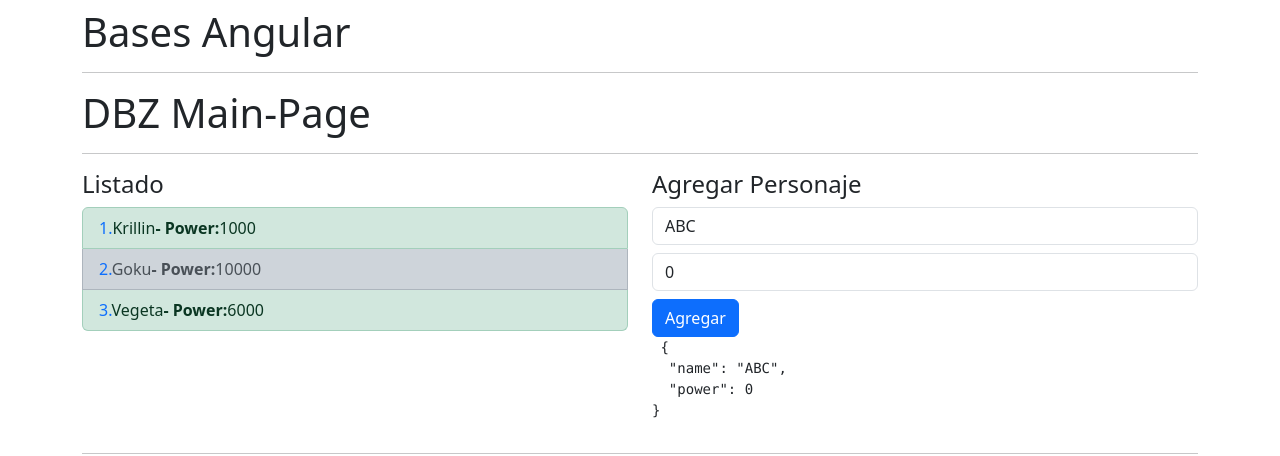
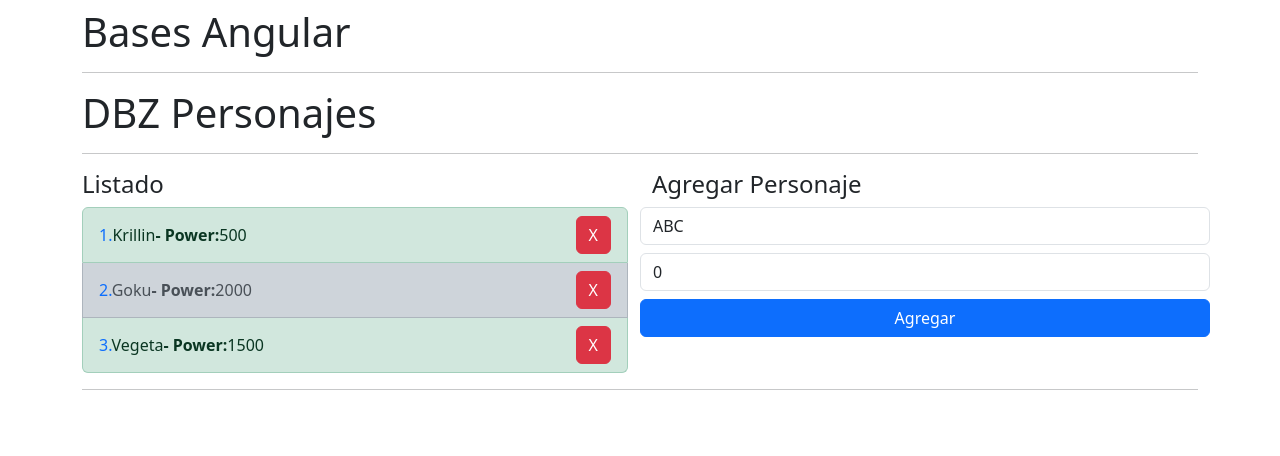
Before and after one commit to mguzman69/angular-bases, an Angular app: page / in a window 1280 px wide. Shown: the top 456 px of the page. Built offline with nearby package versions, Linux system fonts and the light colour scheme.

Commit message:
Borrando elementos sin usar EventEmitter, solo con el boton llamando ListComponent.DeleteCharacter

```diff
--- a/src/app/dbz/components/addcharacter/addcharacter.component.html
+++ b/src/app/dbz/components/addcharacter/addcharacter.component.html
@@ -1,6 +1,6 @@
 <div class="col">
   <h4> Agregar Personaje</h4>
-  <form>
+  <form class="row" (ngSubmit)="emitCharacter()">
     <input
       type="text"
       [(ngModel)]="character.name"
@@ -12,9 +12,8 @@
       name="power"
       [value]="character.power"
       class="form-control mb-2" placeholder="Poder">
-    <button type="submit" class="btn btn-primary" (click)="emitCharacter()">
+    <button type="submit" class="btn btn-primary">
       Agregar
     </button>
-    <pre> {{ character | json }}</pre>
   </form>
 </div>
--- a/src/app/dbz/components/addcharacter/addcharacter.component.ts
+++ b/src/app/dbz/components/addcharacter/addcharacter.component.ts
@@ -1,4 +1,4 @@
-import { ChangeDetectionStrategy, Component } from '@angular/core';
+import { ChangeDetectionStrategy, Component, EventEmitter, Output } from '@angular/core';
 import { Character } from '../../interfaces/character.interface';
 import { FormsModule } from '@angular/forms';
 import { CommonModule } from '@angular/common';
@@ -10,13 +10,28 @@ import { CommonModule } from '@angular/common';
   styleUrl: './addcharacter.component.css',
   changeDetection: ChangeDetectionStrategy.OnPush,
 })
+
 export class AddCharacterComponent {
+  @Output()
+  public onNewCharacter: EventEmitter<Character> = new EventEmitter();
+
   public character: Character = {
     name  : 'ABC',
     power : 0
   }
 
   emitCharacter():void {
-    console.log(this.character)
+    console.log('In emitCharacter',this.character);
+    if (this.character.name.length === 0) return;
+    if (this.character.power < 0) return;
+
+    this.onNewCharacter.emit(this.character);
+
+    //Usar esta sintaxis que crea un nuevo objecto para this.character
+    this.character = { name: '', power:0};
+
+    //No usar esto, ya que solo cambia los nombre y poder del objeto actual
+    //this.character.name = '';
+    //this.character.power = 0;
   }
 }
--- a/src/app/dbz/components/list/list.component.html
+++ b/src/app/dbz/components/list/list.component.html
@@ -6,14 +6,17 @@
        let isLast = last;
        let isEven = even;
        let isOdd = odd;"
-    class="list-group-item"
+    class="list-group-item d-flex justify-content-between align-items-center"
     [ngClass]="{
       'list-group-item-success':isEven,
       'list-group-item-dark':isOdd
     }">
-    <span class="text-primary">{{ i+1 }}.</span>
-    <span>{{ character.name }}</span>
-    <strong>- Power:</strong>
-    <span>{{ character.power }}</span>
+    <div>
+      <span class="text-primary">{{ i+1 }}.</span>
+      <span>{{ character.name }}</span>
+      <strong>- Power:</strong>
+      <span>{{ character.power }}</span>
+    </div>
+    <button class="btn btn-danger" (click)="DeleteCharacter(i)">X</button>
   </li>
 </ul>
--- a/src/app/dbz/components/list/list.component.ts
+++ b/src/app/dbz/components/list/list.component.ts
@@ -1,4 +1,4 @@
-import { ChangeDetectionStrategy, Component, Input, input } from '@angular/core';
+import { ChangeDetectionStrategy, Component, Input, Output, EventEmitter } from '@angular/core';
 import { CommonModule, NgClass, NgFor, NgIf } from '@angular/common';
 import { Character } from '../../interfaces/character.interface';
 
@@ -11,9 +11,12 @@ import { Character } from '../../interfaces/character.interface';
 
 export class ListComponent {
   @Input()
-  public characterList: Character [] = [{
-      name: 'Trunks',
-      power: 10
-    }
-  ]
+  public characterList: Character [] = [ ]
+
+
+  public DeleteCharacter(index:number): void {
+    // Todo Emitir el ID del personaje
+    console.log('onDeleteCharacter',index)
+    this.characterList.splice(index,1);
+  }
 }
--- a/src/app/dbz/pages/main-page.component.ts
+++ b/src/app/dbz/pages/main-page.component.ts
@@ -13,14 +13,27 @@ import { NgModel } from '@angular/forms';
 export class MainPageComponent  {
   public characters: Character[] = [{
       name: 'Krillin',
-      power: 1000
+      power: 500
     },{
       name:'Goku',
-      power: 10000
+      power: 2000
     },{
       name: 'Vegeta',
-      power: 6000
+      power: 1500
     }
   ];
 
+  onNewCharacter( character:Character ):void {
+    //console.log('MainPage');
+    //console.log(character);
+    if (this.characters.find(personaje => personaje.name === character.name)) return;
+
+    this.characters.push( character );
+  }
+
+  onDeleteCharacter( index: number):void {
+    console.log('onDeleteCharacter( index: number):void');
+    this.characters.splice(index,1);
+  }
+
 }
--- a/src/app/dbz/pages/main.component.html
+++ b/src/app/dbz/pages/main.component.html
@@ -1,4 +1,4 @@
-<h1>DBZ Main-Page</h1>
+<h1>DBZ Personajes</h1>
 <hr>
 <div class="row">
   <div class="col">
@@ -6,6 +6,6 @@
   </div>
 
   <div class="col">
-    <dbz-add-character></dbz-add-character>
+    <dbz-add-character (onNewCharacter)="onNewCharacter($event)"></dbz-add-character>
   </div>
 </div>
```
